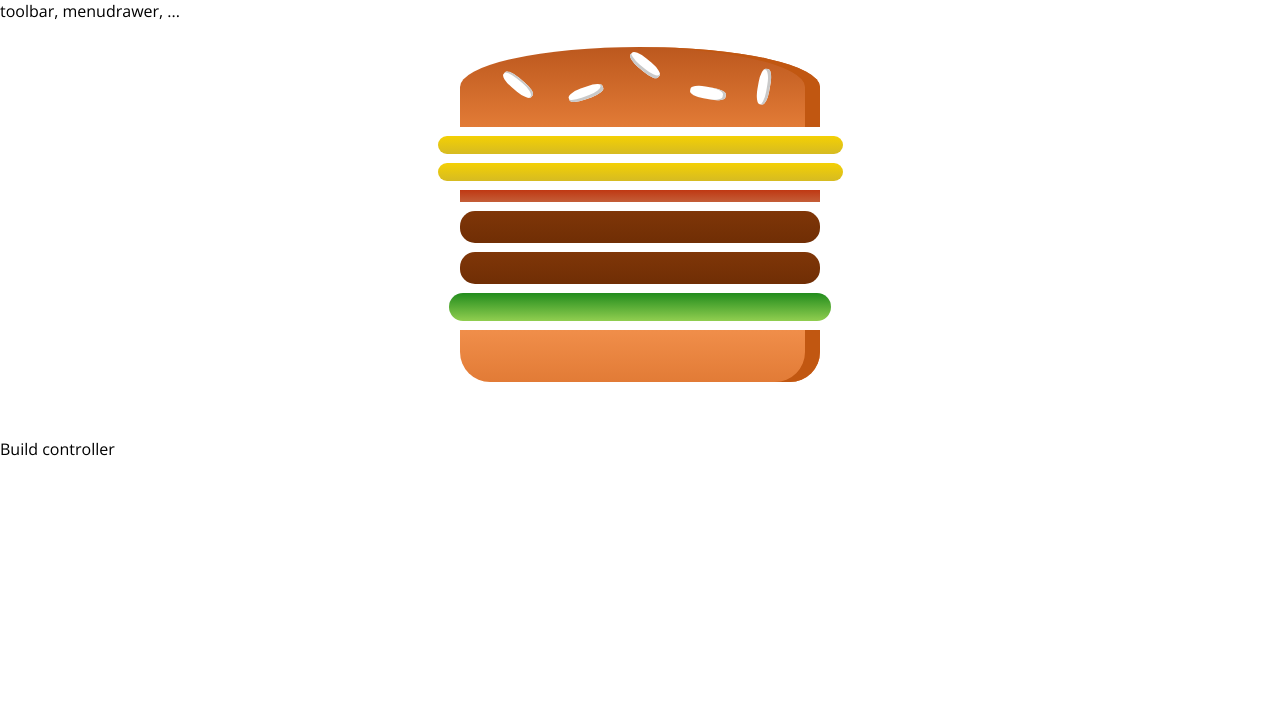
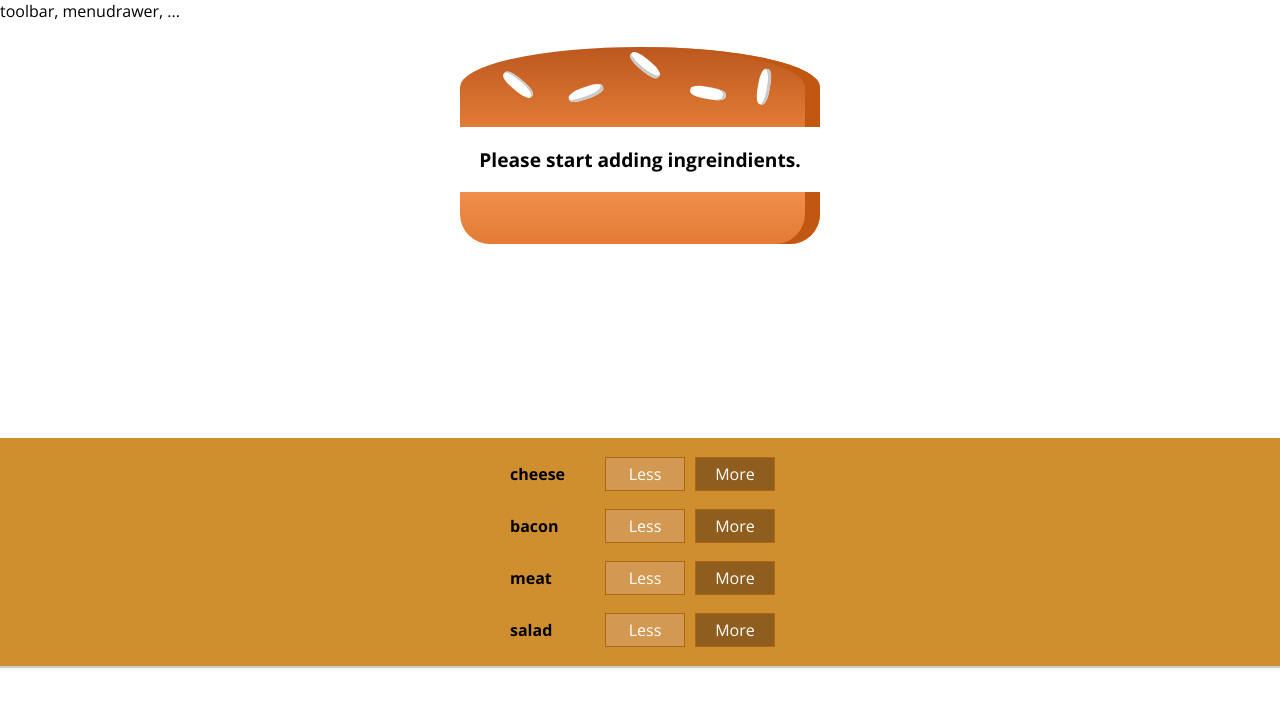
Before and after one commit to Er0x05/react-app-burger, a React (Create React App) app: page / in a window 1280 px wide. Shown: the top 706 px of the page. Built offline with nearby package versions, Linux system fonts and the light colour scheme.

Commit message:
2cn version

```diff
--- a/src/Container/BurgerBuild/BurgerBuild.js
+++ b/src/Container/BurgerBuild/BurgerBuild.js
@@ -2,15 +2,16 @@
 
 import Aux from '../../Hoc/AuxSupport';
 import Burger from '../../Components/Burger/Burger';
+import BurgerControls from '../../Components/Burger/BuildControls/BuildControls';
 
 class BurgerBuild extends React.Component {
 
     state = {
         ingredients: {
-            cheese: 2,
-            bacon: 1,
-            meat: 2,
-            salad: 1
+            cheese: 0,
+            bacon: 0,
+            meat: 0,
+            salad: 0
         }
     }
 
@@ -18,7 +19,7 @@
         return(
             <Aux>
                 <Burger ingredients={this.state.ingredients} />
-                <div>Build controller</div>
+                <BurgerControls />
             </Aux>
         );
     };
--- /dev/null
+++ b/src/components/Burger/BuildControls/BuildControl/BuildControl.js
@@ -0,0 +1,13 @@
+import React from 'react';
+
+import classes from './BuildControl.module.css';
+
+const buildControl = (props) =>(
+    <div className={classes.BuildControl}>
+        <div className={classes.Label}>{props.label}</div>
+        <button className={classes.Less}>Less</button>
+        <button className={classes.More}>More</button>
+    </div>
+)
+
+export default buildControl;
--- /dev/null
+++ b/src/components/Burger/BuildControls/BuildControl/BuildControl.module.css
@@ -0,0 +1,56 @@
+.BuildControl {
+    display: flex;
+    justify-content: space-between;
+    align-items: center;
+    margin: 5px 0;
+}
+
+.BuildControl button {
+    display: block;
+    font: inherit;
+    padding: 5px;
+    margin: 0 5px;
+    width: 80px;
+    border: 1px solid #AA6817;
+    cursor: pointer;
+    outline: none;
+}
+
+.BuildControl button:disabled {
+    background-color: #AC9980;
+    border: 1px solid #7E7365;
+    color: #ccc;
+    cursor: default;
+}
+
+.BuildControl button:hover:disabled {
+    background-color: #AC9980;
+    color: #ccc;
+    cursor: not-allowed;
+}
+
+.Label {
+    padding: 10px;
+    font-weight: bold;
+    width: 80px;
+}
+
+.BuildControl .Less {
+    background-color: #D39952;
+    color: white;
+}
+
+.BuildControl .More {
+    background-color: #8F5E1E;
+    color: white;
+}
+
+.BuildControl .Less:hover, .BuildControl .Less:active {
+    background-color: #DAA972;
+    color: white;
+}
+
+.BuildControl .More:hover,.BuildControl .More:active {
+    background-color: #99703F;
+    color: white;
+}
--- /dev/null
+++ b/src/components/Burger/BuildControls/BuildControls.js
@@ -0,0 +1,23 @@
+import React from 'react';
+
+import BuildControl from './BuildControl/BuildControl';
+
+import classes from './BuildControls.module.css';
+
+const controls = [
+    {label: 'cheese', type: 'cheese'},
+    {label: 'bacon', type: 'bacon'},
+    {label: 'meat', type: 'meat'},
+    {label: 'salad', type: 'salad'}
+]
+
+const buildControls = (props) =>(
+    <div className={classes.BuildControls}>
+        {controls.map(el=>{
+            return <BuildControl key={el.label} label={el.label} />
+            }
+        )}
+    </div>
+)
+
+export default buildControls;
--- /dev/null
+++ b/src/components/Burger/BuildControls/BuildControls.module.css
@@ -0,0 +1,10 @@
+.BuildControls{
+    width: 100%;
+    background: #CF8F2E;
+    display: flex;
+    flex-flow: column;
+    align-items: center;
+    box-shadow: 0 2px 1px #ccc;
+    margin: auto;
+    padding: 10px 0;
+}
--- a/src/components/Burger/Burger.js
+++ b/src/components/Burger/Burger.js
@@ -5,11 +5,17 @@
 
 const buger = (props) => {
 
-    const transIngredients = Object.keys(props.ingredients).map((ig)=>{
+    let transIngredients = Object.keys(props.ingredients).map((ig)=>{
         return [...Array(props.ingredients[ig])].map((_,index)=>{
             return <BurgerIngredient key={ig+index} type={ig} />
         })
-    })
+    }).reduce((acc,el)=>{
+        return acc.concat(el);
+    },[]);
+
+    if (transIngredients.length === 0) transIngredients = <p>Please start adding ingreindients.</p>;
+
+    console.log(transIngredients);
 
     return(
         <div className={classes.Burger}>
```
